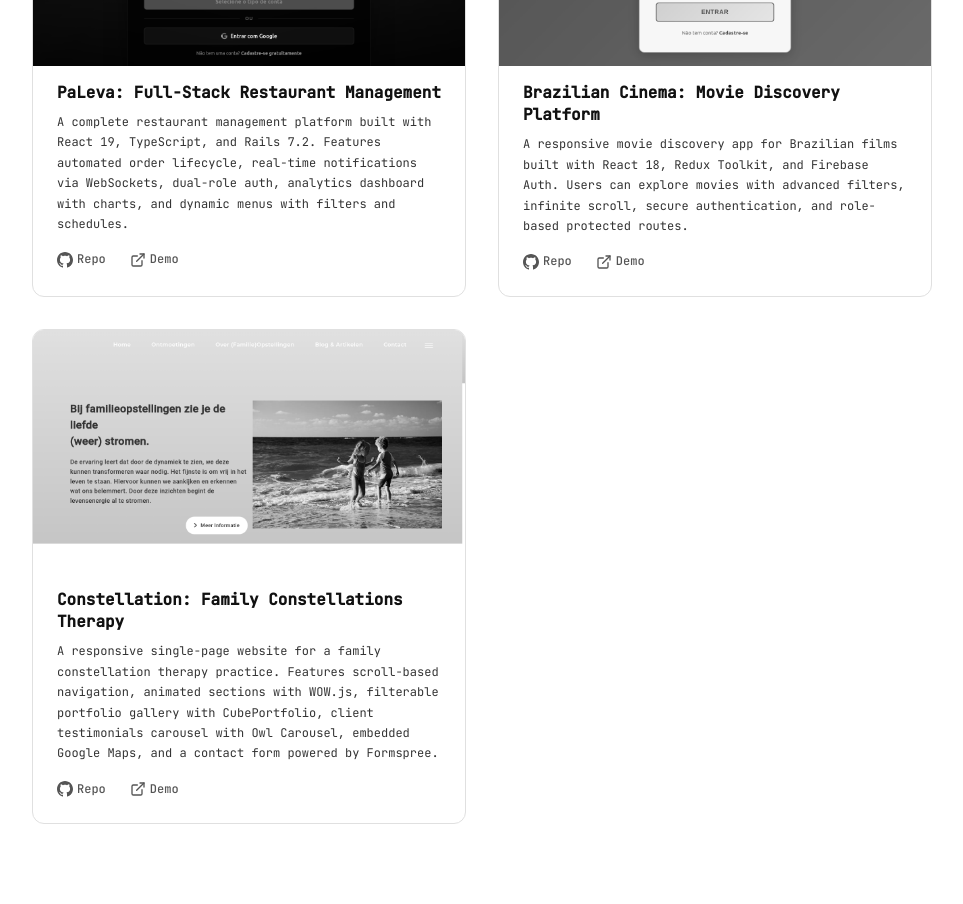
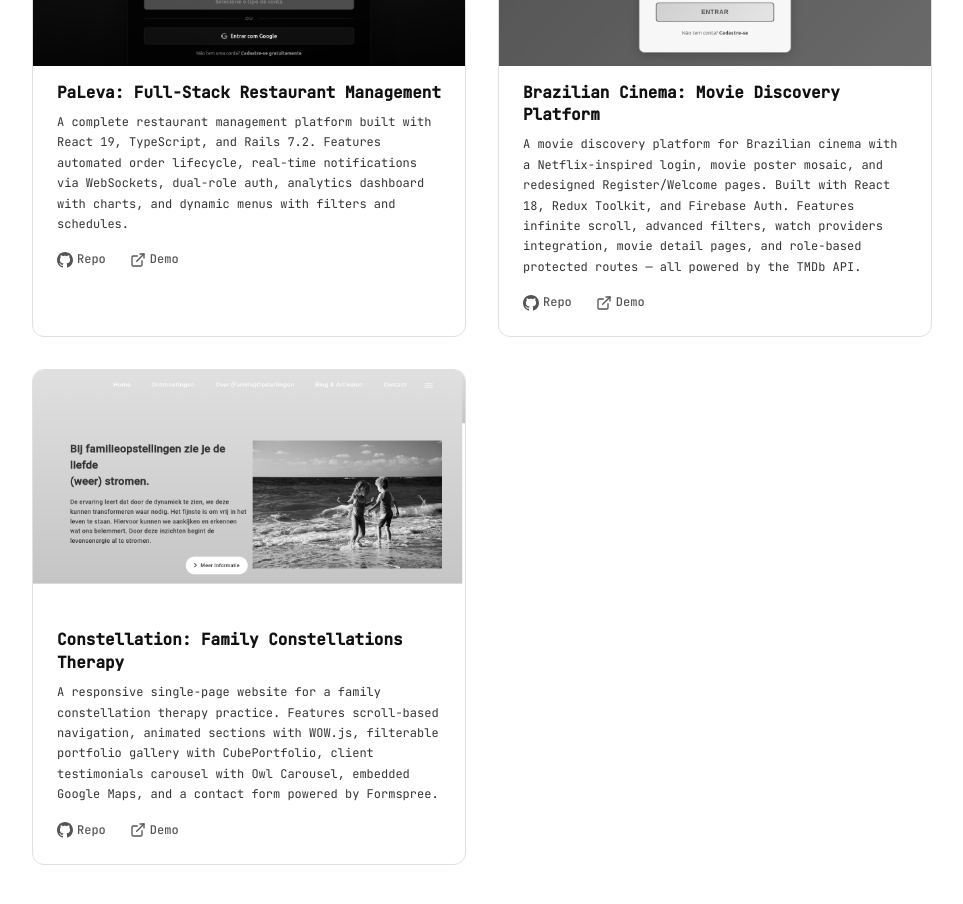
Before and after one commit to laisrod/portifolio-react, a React (Vite) app: page / in a window 1280 px wide. Shown: the part 2700-3604 px from the top of the page, without its empty margins (72-1035 px from the left). Built offline with nearby package versions, Linux system fonts and the light colour scheme.

Commit message:
feat: update Brazilian Cinema project card with latest features and techs

```diff
--- a/src/components/sections/Projects.tsx
+++ b/src/components/sections/Projects.tsx
@@ -34,14 +34,15 @@ const PROJECTS: ProjectData[] = [
   },
   {
     title: 'Brazilian Cinema: Movie Discovery Platform',
-    year: '2024',
+    year: '2025',
     description:
-      'A responsive movie discovery app for Brazilian films built with React 18, Redux Toolkit, and Firebase Auth. Users can explore movies with advanced filters, infinite scroll, secure authentication, and role-based protected routes.',
+      'A movie discovery platform for Brazilian cinema with a Netflix-inspired login, movie poster mosaic, and redesigned Register/Welcome pages. Built with React 18, Redux Toolkit, and Firebase Auth. Features infinite scroll, advanced filters, watch providers integration, movie detail pages, and role-based protected routes — all powered by the TMDb API.',
     techs: [
       'React 18',
       'TypeScript',
       'Redux Toolkit',
       'Vite',
+      'React Router v6',
       'Firebase Auth',
       'TMDb API',
       'Storybook',
```
